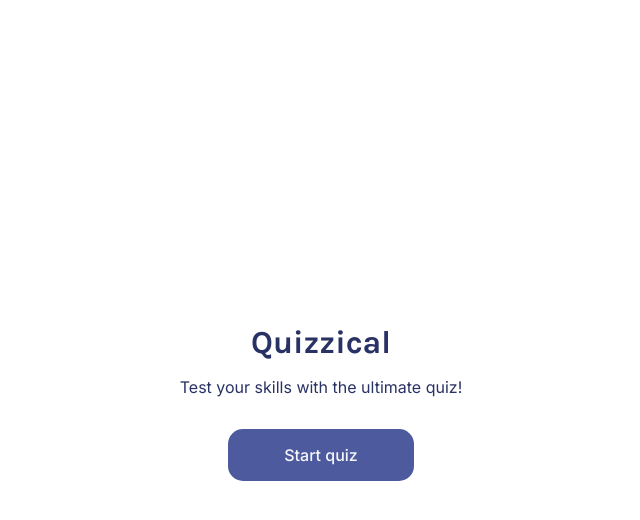
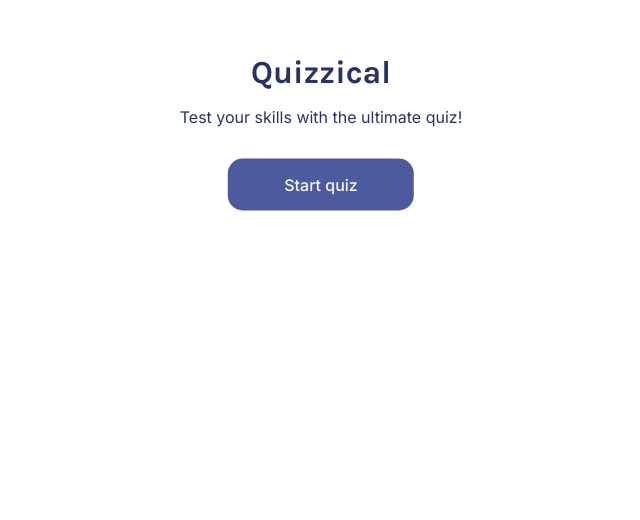
Before and after one commit to 0xjosiah/quizzer-app, a React (Create React App) app: page / in a window 1280 px wide. Shown: the part 188-708 px from the top of the page, without its empty margins (319-959 px from the left). Built offline with nearby package versions, Linux system fonts and the light colour scheme.

Commit message:
fixes StartQuiz component position

```diff
--- a/src/index.css
+++ b/src/index.css
@@ -10,7 +10,10 @@ body {
   flex-direction: column;
   align-items: center;
   justify-content: center;
-  margin-top: 40%;
+  position: absolute;
+  top: 40%;
+  left: 50%;
+  transform: translate(-50%, -50%);
   color: #293264;
 }
 .title-card__header {
```
